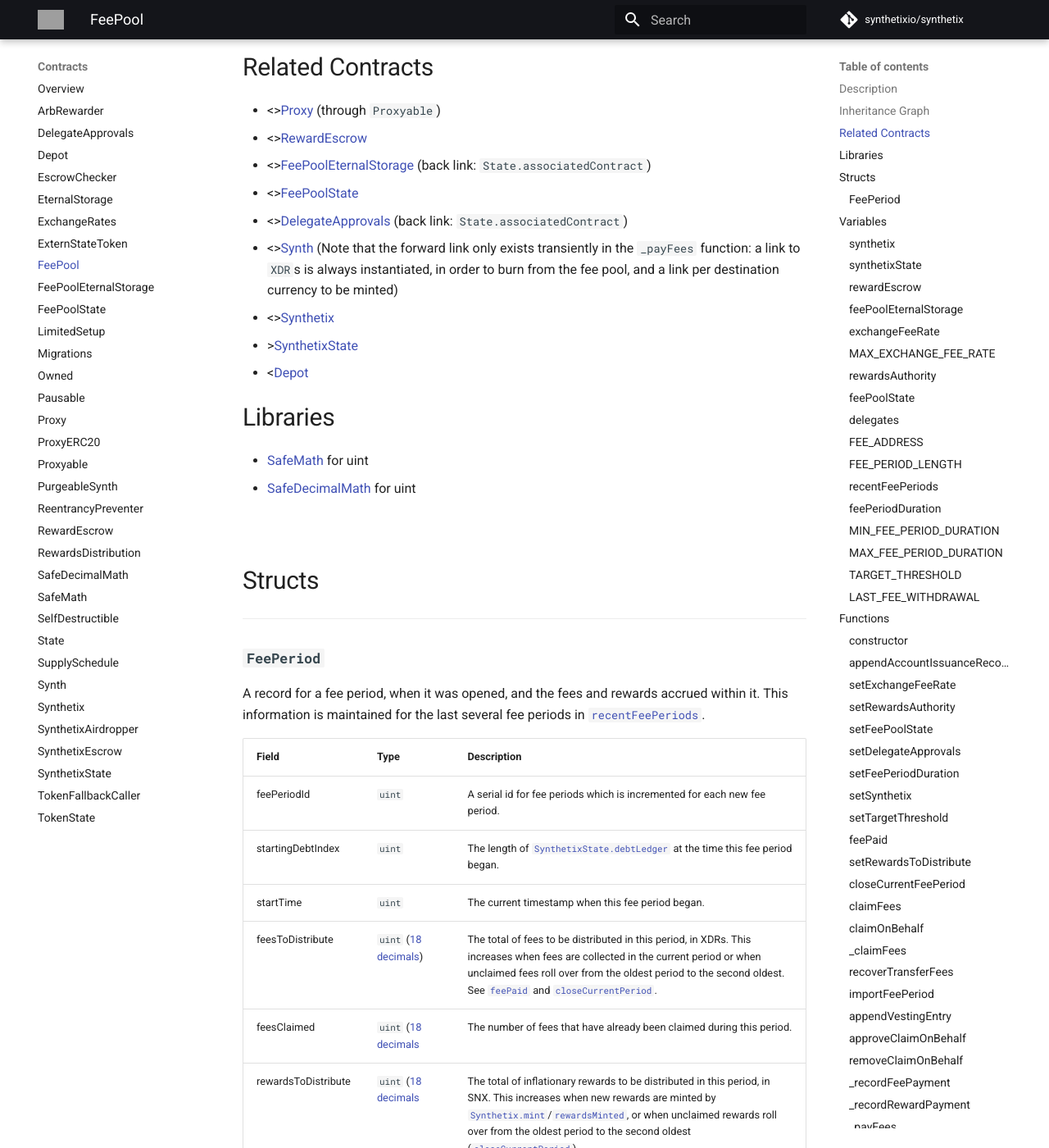
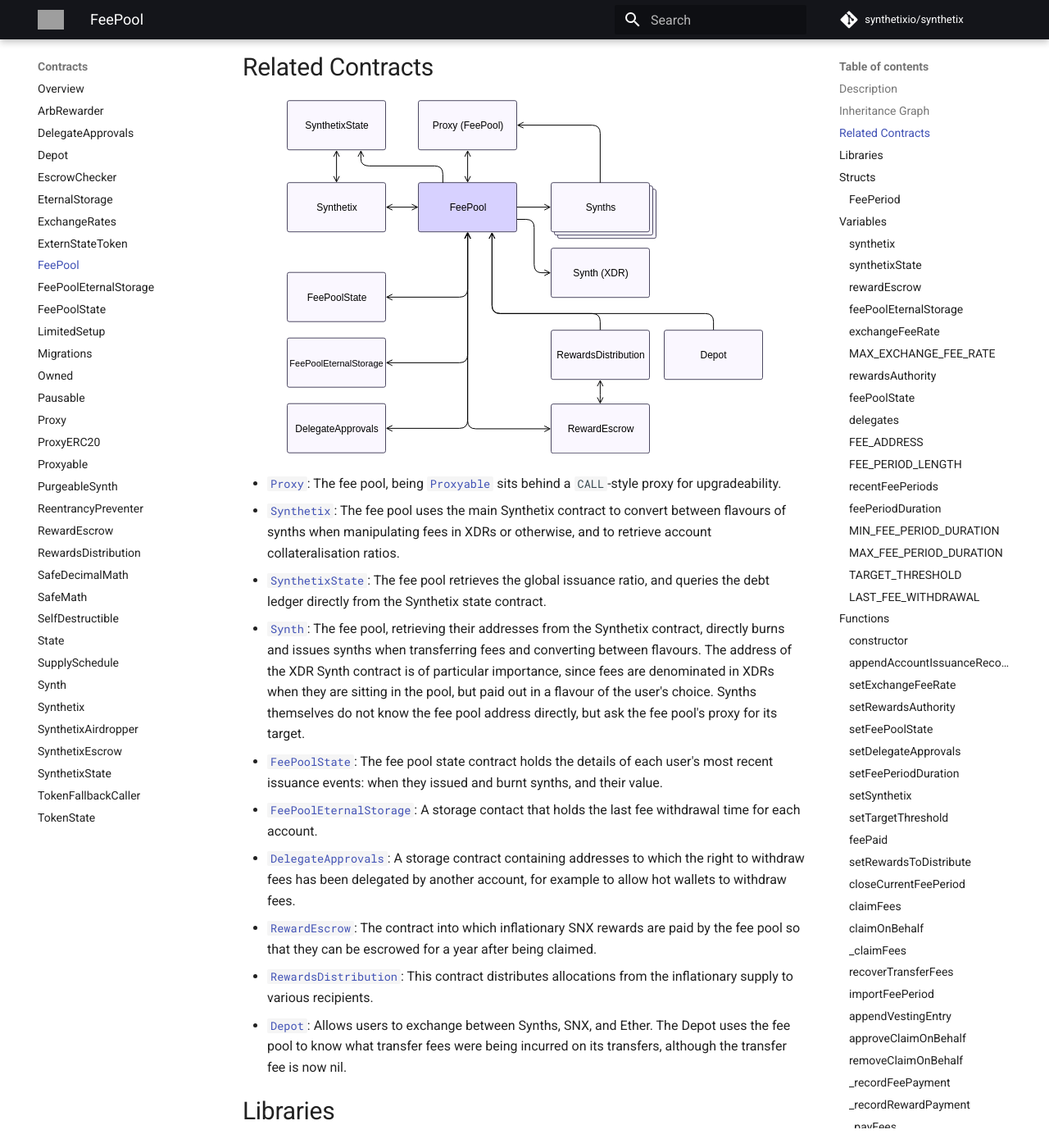
Before and after one commit to Synthetixio/synthetix, an MkDocs documentation site: the page built from docs/contracts/FeePool.md, in a window 1280 px wide and 1400 px high, scrolled down 1484 px. Shown: the whole window at 82% size. Built offline with MkDocs 1.6.1 and Material for MkDocs 9.7.7, drawn with Linux system fonts in a browser that asks for light colours; formulas are drawn with MathJax 3; comment, search, counter and statistics services are not loaded; grey boxes are pictures that could not be loaded.

Commit message:
FeePool related contracts.

```diff
--- a/docs/contracts/FeePool.md
+++ b/docs/contracts/FeePool.md
@@ -31,20 +31,25 @@
 ## Inheritance Graph
 
 <inheritance-graph>
-    ![graph](../img/graphs/FeePool.svg)
+    ![FeePool inheritance graph](../img/graphs/FeePool.svg)
 </inheritance-graph>
 
 ## Related Contracts
 
-* \<\>[Proxy](Proxy.md) (through `Proxyable`)
-* \<\>[RewardEscrow](RewardEscrow.md)
-* \<\>[FeePoolEternalStorage](FeePoolEternalStorage.md) (back link: `State.associatedContract`)
-* \<\>[FeePoolState](FeePoolState.md)
-* \<\>[DelegateApprovals](DelegateApprovals.md) (back link: `State.associatedContract`)
-* \<\>[Synth](Synth.md) (Note that the forward link only exists transiently in the `_payFees` function: a link to `XDR`s is always instantiated, in order to burn from the fee pool, and a link per destination currency to be minted)
-* \<\>[Synthetix](Synthetix.md)
-* \>[SynthetixState](SynthetixState.md)
-* \<[Depot](Depot.md)
+<inheritance-graph>
+    ![FeePool architecture graph](../img/graphs/FeePool-architecture.svg)
+</inheritance-graph>
+
+* [`Proxy`](Proxy.md): The fee pool, being [`Proxyable`](Proxyable.md) sits behind a `CALL`-style proxy for upgradeability.
+* [`Synthetix`](Synthetix.md): The fee pool uses the main Synthetix contract to convert between flavours of synths when manipulating fees in XDRs or otherwise, and to retrieve account collateralisation ratios.
+* [`SynthetixState`](SynthetixState.md): The fee pool retrieves the global issuance ratio, and queries the debt ledger directly from the Synthetix state contract.
+* [`Synth`](Synth.md): The fee pool, retrieving their addresses from the Synthetix contract, directly burns and issues synths when transferring fees and converting between flavours. The address of the XDR Synth contract is of particular importance, since fees are denominated in XDRs when they are sitting in the pool, but paid out in a flavour of the user's choice. Synths themselves do not know the fee pool address directly, but ask the fee pool's proxy for its target.
+* [`FeePoolState`](FeePoolState.md): The fee pool state contract holds the details of each user's most recent issuance events: when they issued and burnt synths, and their value.
+* [`FeePoolEternalStorage`](FeePoolEternalStorage): A storage contact that holds the last fee withdrawal time for each account.
+* [`DelegateApprovals`](DelegateApprovals): A storage contract containing addresses to which the right to withdraw fees has been delegated by another account, for example to allow hot wallets to withdraw fees.
+* [`RewardEscrow`](RewardEscrow.md): The contract into which inflationary SNX rewards are paid by the fee pool so that they can be escrowed for a year after being claimed.
+* [`RewardsDistribution`](RewardsDistribution.md): This contract distributes allocations from the inflationary supply to various recipients.
+* [`Depot`](Depot.md): Allows users to exchange between Synths, SNX, and Ether. The Depot uses the fee pool to know what transfer fees were being incurred on its transfers, although the transfer fee is now nil.
 
 ## Libraries
 
```
Also changed, not shown: docs/contracts/Proxy.md (+5 -1 lines), docs/contracts/RewardsDistribution.md (+1 -1 lines), docs/img/graphs/FeePool-architecture.svg (added), 1 other file.
